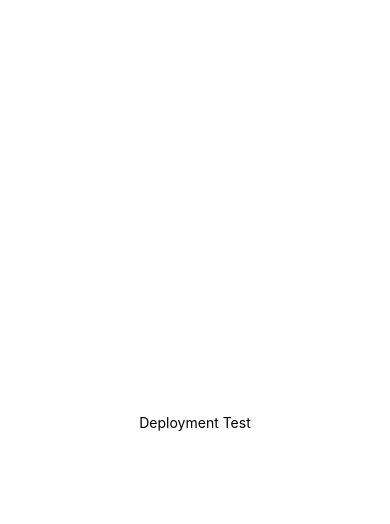
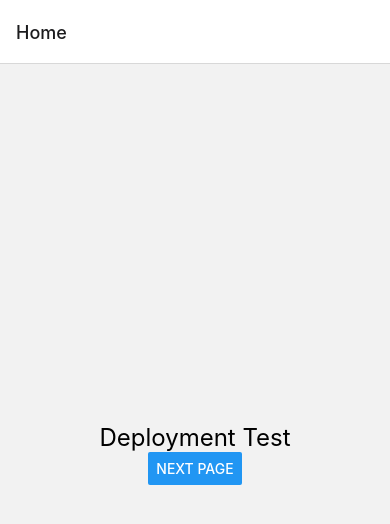
Before and after one commit to michaelwhite404/DeploymentTest, a React Native app: screen / in a window 390 px wide. Shown: the top 524 px of the page. Built offline with nearby package versions, Linux system fonts and the light colour scheme.

Commit message:
Add tab navigation

```diff
--- a/App.tsx
+++ b/App.tsx
@@ -1,18 +1,36 @@
-/**
- * Sample React Native App
- * https://github.com/facebook/react-native
- *
- * @format
- */
+import React from 'react';
+import {Button, SafeAreaView, StyleSheet, Text} from 'react-native';
+import {NavigationContainer} from '@react-navigation/native';
+import {createNativeStackNavigator} from '@react-navigation/native-stack';
 
-import React from 'react';
-import {SafeAreaView, StyleSheet, Text} from 'react-native';
+const Tab = createNativeStackNavigator();
+
+const HomeScreen = ({navigation}: {navigation: any}) => {
+  return (
+    <SafeAreaView style={styles.container}>
+      <Text style={styles.text}>Deployment Test</Text>
+      <Button title="Next Page" onPress={() => navigation.navigate('Next')} />
+    </SafeAreaView>
+  );
+};
+
+const NextPage = ({navigation}: {navigation: any}) => {
+  return (
+    <SafeAreaView style={styles.container}>
+      <Text style={styles.text}>The Next Page</Text>
+      <Button title="Go Back" onPress={() => navigation.goBack()} />
+    </SafeAreaView>
+  );
+};
 
 function App(): React.JSX.Element {
   return (
-    <SafeAreaView style={styles.container}>
-      <Text>Deployment Test</Text>
-    </SafeAreaView>
+    <NavigationContainer>
+      <Tab.Navigator>
+        <Tab.Screen name="Home" component={HomeScreen} />
+        <Tab.Screen name="Next" component={NextPage} />
+      </Tab.Navigator>
+    </NavigationContainer>
   );
 }
 
@@ -22,6 +40,9 @@ const styles = StyleSheet.create({
     alignItems: 'center',
     justifyContent: 'center',
   },
+  text: {
+    fontSize: 24,
+  },
 });
 
 export default App;
```
